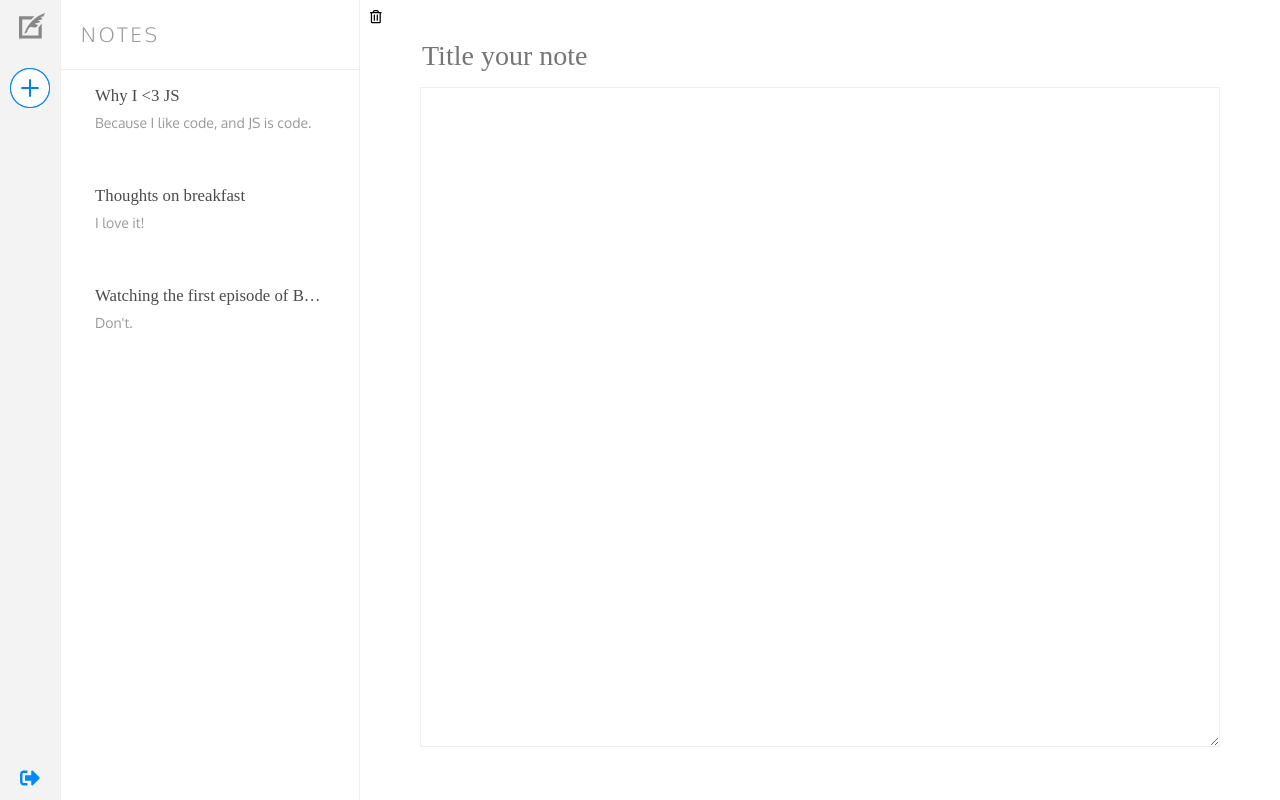
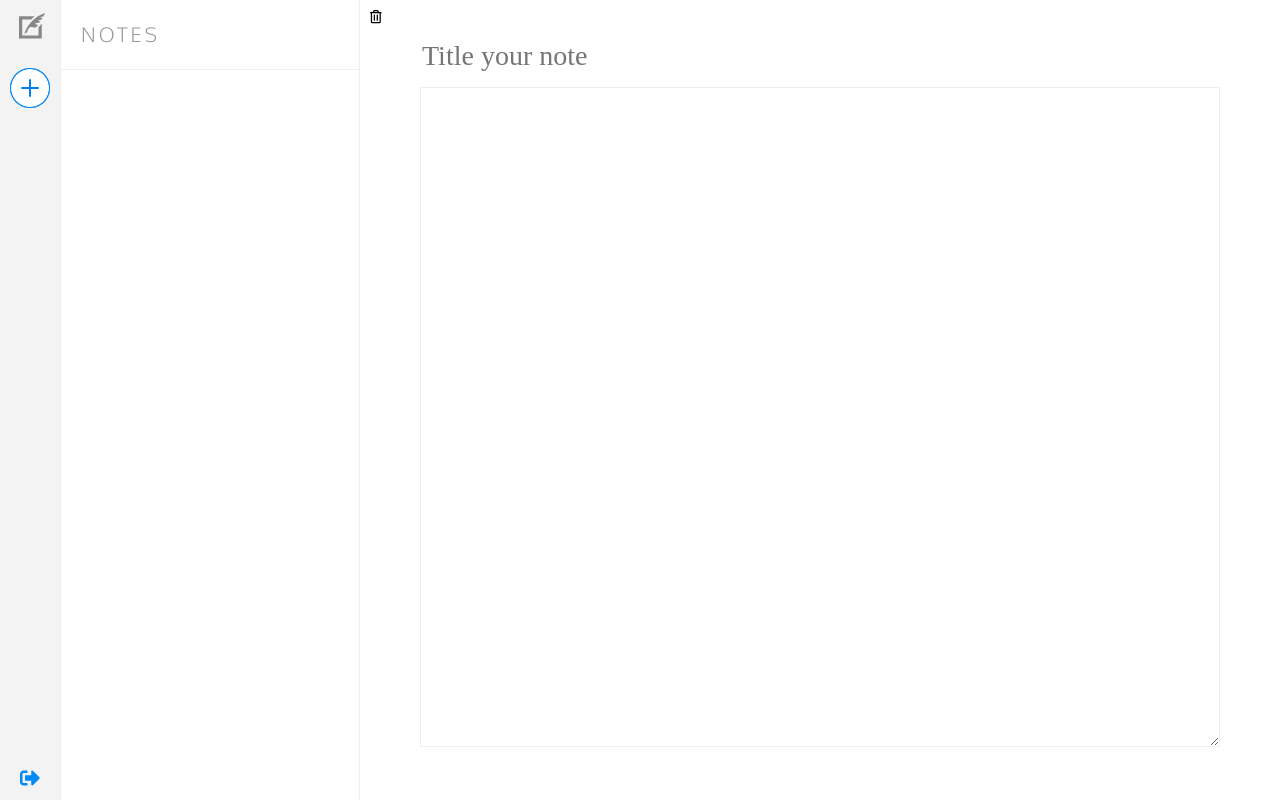
Before and after one commit to xtbc18s1/noteherder, a React (Create React App) app: page / in a window 1280 px wide. Built offline with nearby package versions, Linux system fonts and the light colour scheme; a web font is replaced by a local one.

Commit message:
Save notes from the form

```diff
--- a/src/Main.js
+++ b/src/Main.js
@@ -9,23 +9,7 @@ class Main extends React.Component {
     super()
     this.state = {
       currentNote: this.blankNote(),
-      notes: [
-        {
-          id: 1,
-          title: 'Why I <3 JS',
-          body: 'Because I like code, and JS is code.',
-        },
-        {
-          id: 2,
-          title: 'Thoughts on breakfast',
-          body: 'I love it!',
-        },
-        {
-          id: 3,
-          title: 'Watching the first episode of Black Mirror with your parents',
-          body: 'Don\'t.',
-        },
-      ]
+      notes: [],
     }
   }
 
@@ -45,6 +29,23 @@ class Main extends React.Component {
     this.setCurrentNote(this.blankNote())
   }
 
+  saveNote = (note) => {
+    const notes = [...this.state.notes]
+
+    if (!note.id) {
+      // new note
+      note.id = Date.now()
+      notes.push(note)
+    } else {
+      // existing note
+      const i = notes.findIndex(currentNote => currentNote.id === note.id)
+      notes[i] = note
+    }
+
+    this.setState({ notes })
+    this.setCurrentNote(note)
+  }
+
   render() {
     return (
       <div className="Main" style={style}>
@@ -53,7 +54,10 @@ class Main extends React.Component {
           notes={this.state.notes}
           setCurrentNote={this.setCurrentNote}
         />
-        <NoteForm currentNote={this.state.currentNote} />
+        <NoteForm
+          currentNote={this.state.currentNote}
+          saveNote={this.saveNote}
+        />
       </div>
     )
   }
--- a/src/NoteForm.js
+++ b/src/NoteForm.js
@@ -2,7 +2,13 @@ import React from 'react'
 
 import './NoteForm.css'
 
-const NoteForm = ({ currentNote }) => {
+const NoteForm = ({ currentNote, saveNote }) => {
+  const handleChanges = (ev) => {
+    const note = {...currentNote}
+    note[ev.target.name] = ev.target.value
+    saveNote(note)
+  }
+
   return (
     <div className="NoteForm">
       <div className="form-actions">
@@ -17,12 +23,14 @@ const NoteForm = ({ currentNote }) => {
             name="title"
             placeholder="Title your note"
             value={currentNote.title}
+            onChange={handleChanges}
           />
         </p>
 
         <textarea
           name="body"
           value={currentNote.body}
+          onChange={handleChanges}
         ></textarea>
       </form>
     </div>
```
